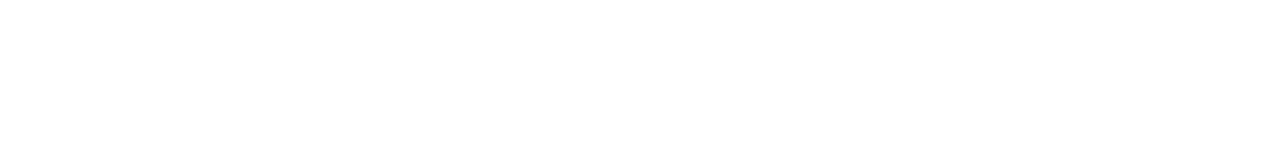
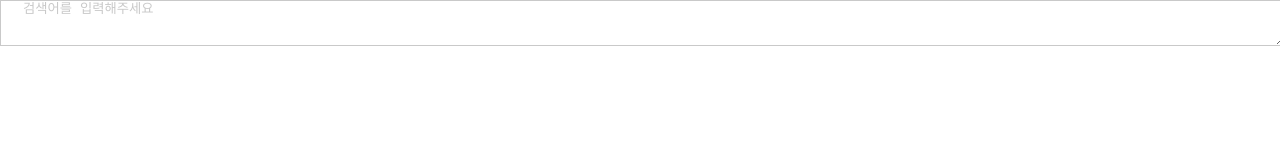
Before and after one commit to PreOnBoarding-Team14/02_adminPage, a React (Create React App) app: page / in a window 1280 px wide. Shown: the top 160 px of the page. Built offline with nearby package versions, Linux system fonts and the light colour scheme.

Commit message:
Add - FormTextArea 추가

```diff
--- a/src/components/form/FormTextArea.js
+++ b/src/components/form/FormTextArea.js
@@ -1,5 +1,51 @@
 import styled from 'styled-components';
 
-export default function FormTextArea() {
-  return <div></div>;
+const TextArea = styled.textarea`
+  border: 1px solid ${({ theme }) => theme.subBgColor};
+  width: 100%;
+  height: 100%;
+  line-height: 100%;
+
+  &::placeholder {
+    color: ${({ theme }) => theme.subBgColor};
+    display: flex;
+    align-items: center;
+    padding-left: 20px;
+  }
+`;
+
+export default function FormTextArea({ attrs }) {
+  const { name, placeholder, onChange, rows = 2, cols = 2 } = attrs;
+  return (
+    <TextArea
+      type="text"
+      rows={rows}
+      cols={cols}
+      name={name}
+      onChange={onChange}
+      placeholder={placeholder}
+    ></TextArea>
+  );
 }
+
+// export default function FormTextArea({ attrs }) {
+//   const { height = '200px', data } = attrs;
+//   return (
+//     <TextArea
+//       style={{
+//         height: attrs.height,
+//         borderRadius: attrs.borderRadius,
+//         justifyContent: data ? 'flex-start' : 'center',
+//         alignItems: data ? 'flex-start' : 'center',
+//       }}
+//     >
+//       {data?.map((item) => (
+//         <FilterBox>
+//           <FilterWord>{item}</FilterWord>
+//           <CancleBtn>X</CancleBtn>
+//         </FilterBox>
+//       ))}
+//       {!data && <NoSearch>검색 결과가 존재하지 않습니다.</NoSearch>}
+//     </TextArea>
+//   );
+// }
--- a/src/components/index.js
+++ b/src/components/index.js
@@ -1,5 +1,5 @@
 export { default as FormTextArea } from './form/FormTextArea';
-export { default as FormCheckbox } from './form/FormCheckbox';
+export { default as FormCheckbox } from './form/FormCheckBox';
 export { default as FormInput } from './form/FormInput';
 export { default as FormSelect } from './form/FormSelect';
 export { default as FormSelectBox } from './form/FormSelectBox';
--- a/src/pages/admin/components/exposureNSalesPeriod/ExposureNSalesPeriod.js
+++ b/src/pages/admin/components/exposureNSalesPeriod/ExposureNSalesPeriod.js
@@ -1,5 +1,18 @@
+import { FormTextArea } from 'components';
+import { useCallback } from 'react';
 import styled from 'styled-components';
 
 export default function ExposureNSalesPeriod() {
-  return null;
+  const onChange = useCallback(() => console.log('onChange'));
+  return (
+    <FormTextArea
+      attrs={{
+        name: '모야',
+        placeholder: '검색어를 입력해주세요',
+        onChange,
+        rows: 3,
+        cols: 3,
+      }}
+    />
+  );
 }
--- a/src/styles/Theme.js
+++ b/src/styles/Theme.js
@@ -3,6 +3,7 @@
   subBgColor: '#C9C9C9',
   pointColor: '#342F6A',
   font: "'Noto Sans KR', sans-serif",
+  borderRadius: 250,
 };
 
 export default Theme;
```
